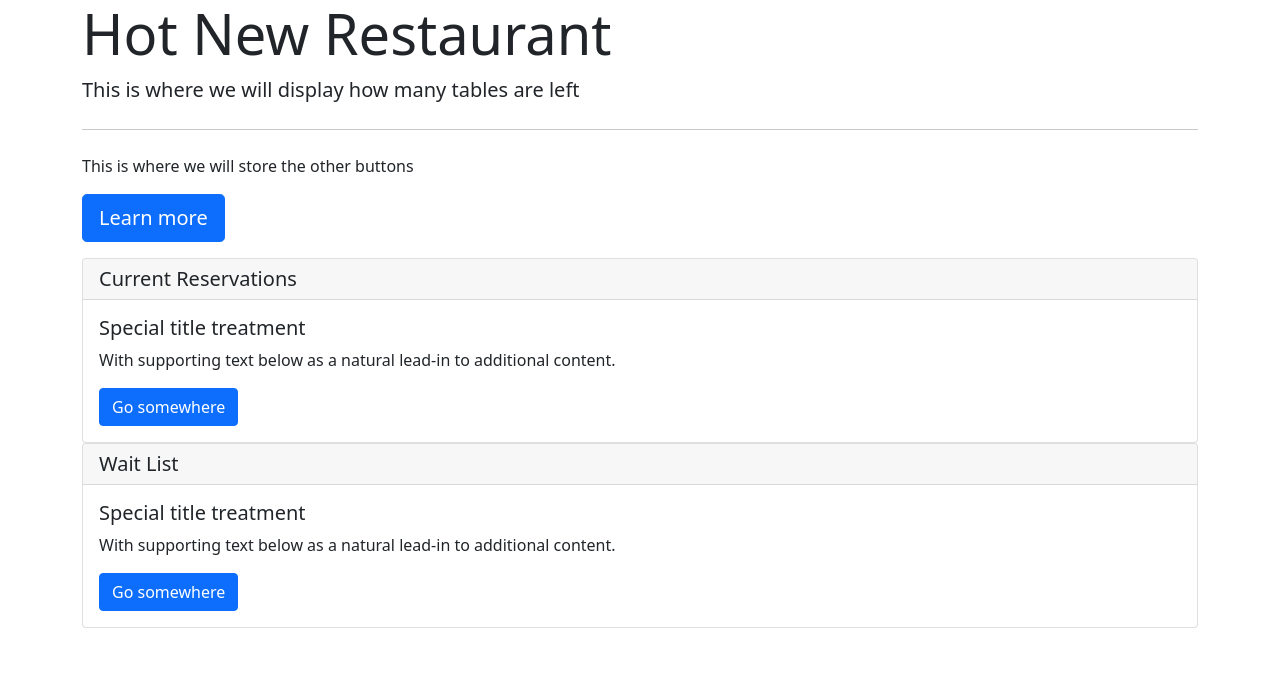
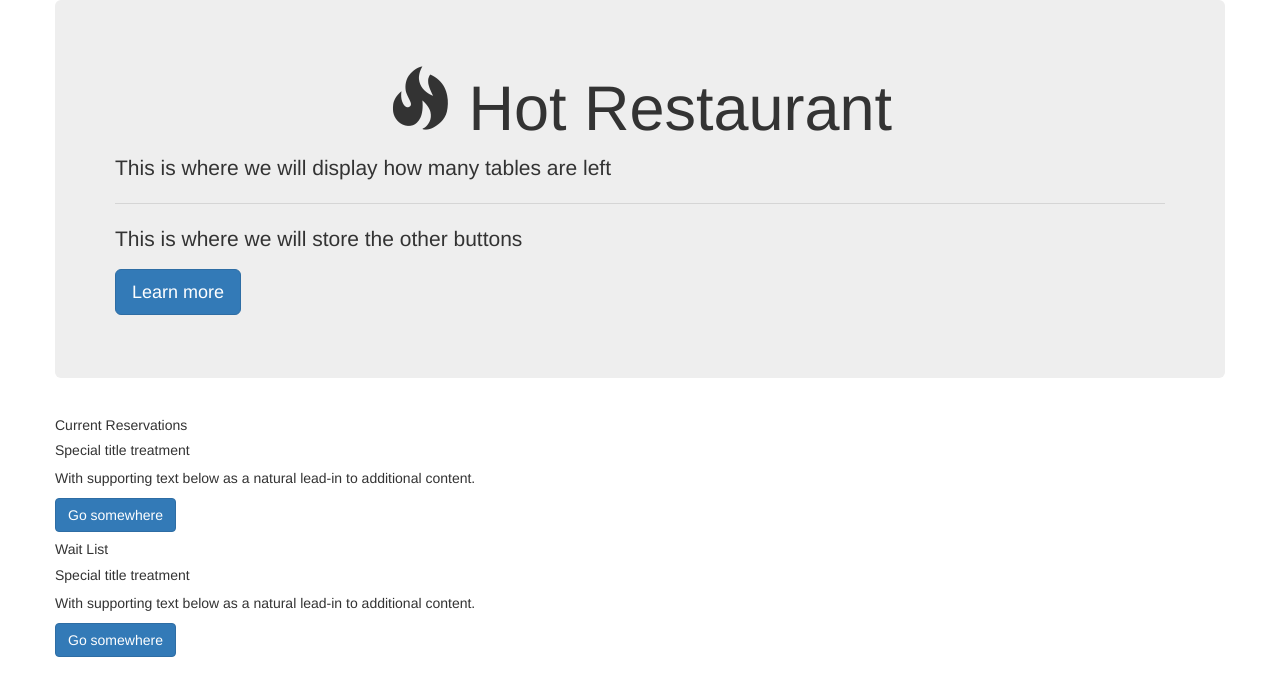
Before and after one commit to Maniac-i/Hot-Restaurant, a website: page table.html in a window 1280 px wide. Drawn offline with nearby package versions, Linux system fonts and the light colour scheme.

Commit message:
add document title and update gliph in header

```diff
--- a/table.html
+++ b/table.html
@@ -3,15 +3,15 @@
 <head>
     <meta charset="UTF-8">
     <meta name="viewport" content="width=device-width, initial-scale=1.0">
-    <title>Document</title>
-    <link href="https://cdn.jsdelivr.net/npm/bootstrap@5.0.0-beta1/dist/css/bootstrap.min.css" rel="stylesheet" integrity="sha384-giJF6kkoqNQ00vy+HMDP7azOuL0xtbfIcaT9wjKHr8RbDVddVHyTfAAsrekwKmP1" crossorigin="anonymous">
+    <title>Table</title>
+    <link rel="stylesheet" href="https://maxcdn.bootstrapcdn.com/bootstrap/3.3.6/css/bootstrap.min.css" integrity="sha384-1q8mTJOASx8j1Au+a5WDVnPi2lkFfwwEAa8hDDdjZlpLegxhjVME1fgjWPGmkzs7" crossorigin="anonymous">
 </head>
 <body>
     <div class="container">
         <div class="row">
             <div class="col">
                 <div class="jumbotron">
-                    <h1 class="display-4">Hot New Restaurant</h1>
+                    <h1 class="text-center"><span class="glyphicon glyphicon-fire"></span> Hot Restaurant</h1>
                     <p class="lead">This is where we will display how many tables are left</p>
                     <hr class="my-4">
                     <p>This is where we will store the other buttons</p>
```
